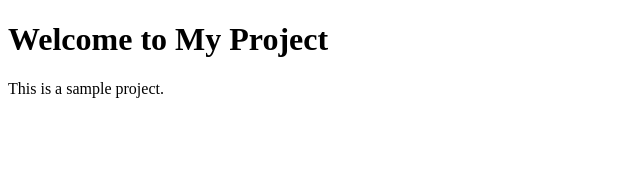
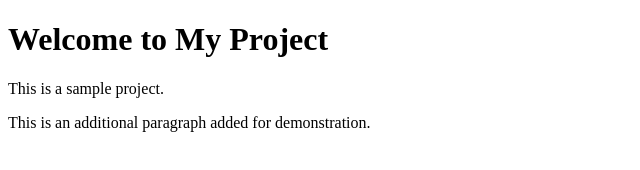
Before and after one commit to maotelus0/MyProject, a plain HTML site: page index.html in a window 1280 px wide. Shown: the whole page, without its empty margins (0-640 px from the left). Drawn offline with Linux system fonts and the light colour scheme.

Commit message:
Added another paragraph to index.html

```diff
--- a/index.html
+++ b/index.html
@@ -4,5 +4,6 @@
 <body>
     <h1>Welcome to My Project</h1>
     <p>This is a sample project.</p>
+    <p>This is an additional paragraph added for demonstration.</p>
 </body>
 </html>
```
